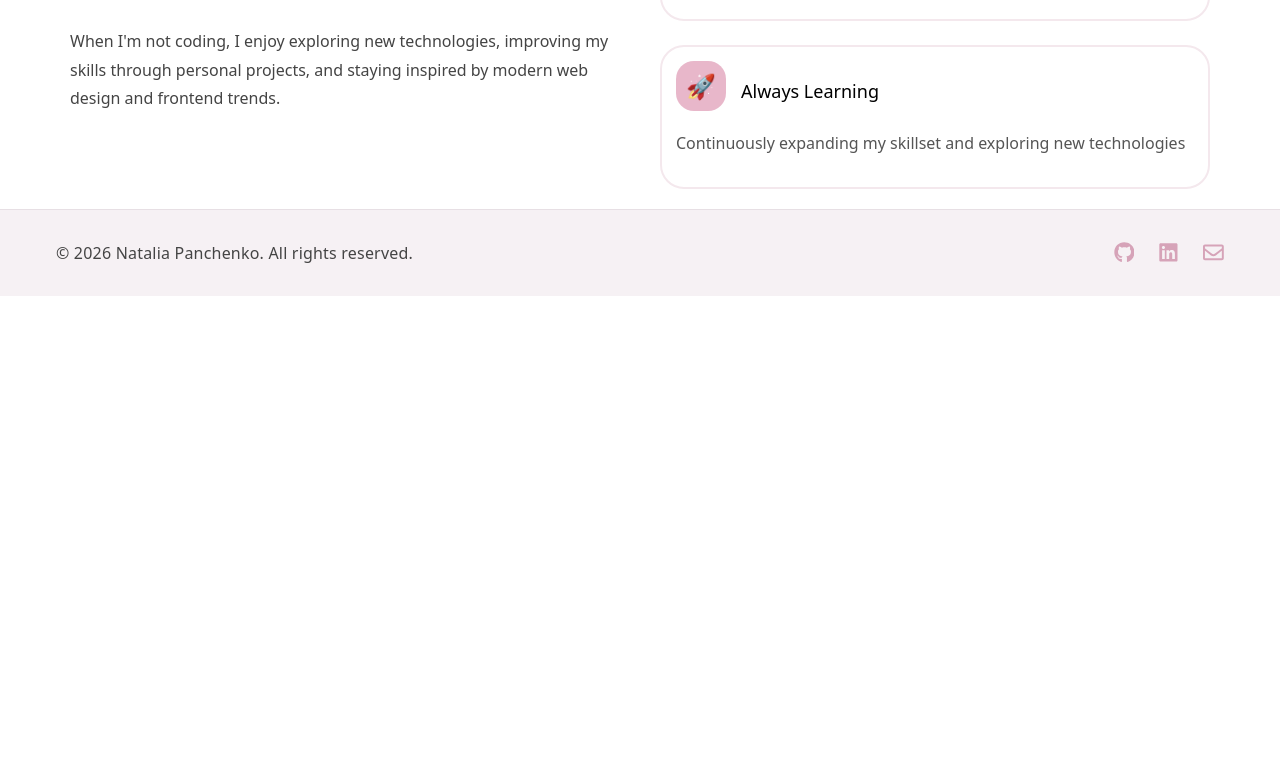
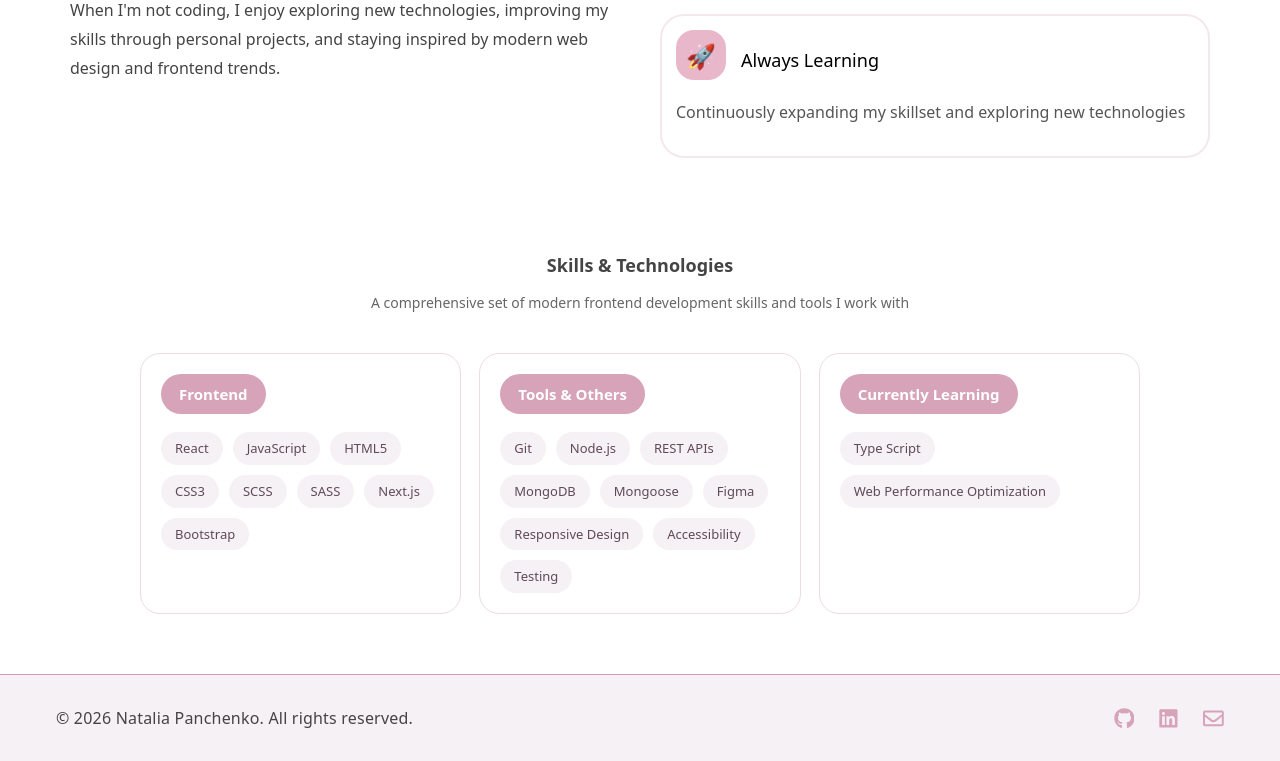
Before and after one commit to NataliaPanchenko/personal-portfolio, a Next.js app: page / in a window 1280 px wide. Shown: the part 1219-1980 px from the top of the page. Before the commit the page ends 1515 px from the top, so only its background shows below. Built offline with nearby package versions, Linux system fonts and the light colour scheme.

Commit message:
add skills component

```diff
--- a/components/AboutSection/AboutSection.js
+++ b/components/AboutSection/AboutSection.js
@@ -52,7 +52,7 @@ const Section = styled.section`
 const Title = styled.h2`
   text-align: center;
   margin-bottom: 50px;
-  font-size: 24px;
+  font-size: 22px;
 `;
 
 const Container = styled.div`
--- a/components/ProfileIntro.js
+++ b/components/ProfileIntro.js
@@ -96,12 +96,8 @@ const Badge = styled.div`
 
 const Title = styled.h1`
   margin-top: 20px;
-  font-size: 28px;
+  font-size: 24px;
   font-weight: 700;
-
-  @media (min-width: 768px) {
-    font-size: 36px;
-  }
 `;
 
 const Subtitle = styled.h2`
--- /dev/null
+++ b/components/Skills.js
@@ -0,0 +1,156 @@
+import styled from "styled-components";
+
+const skillsData = [
+  {
+    title: "Frontend",
+    skills: [
+      "React",
+      "JavaScript",
+      "HTML5",
+      "CSS3",
+      "SCSS",
+      "SASS",
+      "Next.js",
+      "Bootstrap",
+    ],
+  },
+  {
+    title: "Tools & Others",
+    skills: [
+      "Git",
+      "Node.js",
+      "REST APIs",
+      "MongoDB",
+      "Mongoose",
+      "Figma",
+      "Responsive Design",
+      "Accessibility",
+      "Testing",
+    ],
+  },
+  {
+    title: "Currently Learning",
+    skills: ["Type Script", "Web Performance Optimization"],
+  },
+];
+
+export default function Skills() {
+  return (
+    <Section id="skills">
+      <Container>
+        <Heading>Skills & Technologies</Heading>
+
+        <Subheading>
+          A comprehensive set of modern frontend development skills and tools I
+          work with
+        </Subheading>
+
+        <CardsWrapper>
+          {skillsData.map((category) => (
+            <Card key={category.title}>
+              <CardTitle>{category.title}</CardTitle>
+
+              <Tags>
+                {category.skills.map((skill) => (
+                  <Tag key={skill}>{skill}</Tag>
+                ))}
+              </Tags>
+            </Card>
+          ))}
+        </CardsWrapper>
+      </Container>
+    </Section>
+  );
+}
+
+const Section = styled.section`
+  width: 100%;
+  padding: 60px 16px;
+`;
+
+const Container = styled.div`
+  max-width: 1000px;
+  margin: 0 auto;
+`;
+
+const Heading = styled.h2`
+  font-size: 18px;
+  font-weight: 700;
+  text-align: center;
+  color: var(--text-color);
+  @media (max-width: 768px) {
+    font-size: 24px;
+  }
+`;
+
+const Subheading = styled.p`
+  text-align: center;
+  margin-top: 12px;
+  font-size: 14px;
+  color: var(--subtitle-color);
+  max-width: 600px;
+  margin-inline: auto;
+  line-height: 1.5;
+  @media (max-width: 768px) {
+    font-size: 13px;
+  }
+`;
+
+const CardsWrapper = styled.div`
+  display: grid;
+  grid-template-columns: repeat(3, 1fr);
+  gap: 18px;
+  margin-top: 40px;
+  @media (max-width: 992px) {
+    grid-template-columns: 1fr;
+    padding: 20px;
+  }
+`;
+
+const Card = styled.div`
+  background: white;
+  border: 1px solid #efdbe4;
+  border-radius: 20px;
+  padding: 20px;
+  min-height: 80px;
+  transition: all 0.3s ease;
+  &:hover {
+    transform: translateY(-6px);
+    border-color: var(--border-color);
+    box-shadow: var(--box-shadow);
+  }
+`;
+
+const CardTitle = styled.div`
+  display: inline-flex;
+  align-items: center;
+  justify-content: center;
+  padding: 10px 18px;
+  border-radius: 999px;
+  background: var(--main-color);
+  color: white;
+  font-size: 15px;
+  font-weight: 600;
+`;
+
+const Tags = styled.div`
+  display: flex;
+  flex-wrap: wrap;
+  gap: 10px;
+  margin-top: 18px;
+`;
+
+const Tag = styled.span`
+  background: var(--mobile-menu-bg);
+  color: var(--tag-color);
+  padding: 8px 14px;
+  border-radius: 999px;
+  font-size: 13px;
+  line-height: 1.3;
+  transition: 0.25s ease;
+
+  &:hover {
+    background: var(--tag-hover);
+    transform: scale(1.02);
+  }
+`;
--- a/pages/index.js
+++ b/pages/index.js
@@ -2,6 +2,7 @@ import AboutSection from "@/components/AboutSection/AboutSection";
 import Header from "@/components/Header";
 import ProfileIntro from "@/components/ProfileIntro";
 import Footer from "@/components/Footer";
+import Skills from "@/components/Skills";
 
 export default function HomePage() {
   return (
@@ -9,6 +10,8 @@ export default function HomePage() {
       <Header />
       <ProfileIntro />
       <AboutSection />
+      <Skills />
+
       <Footer />
     </>
   );
--- a/styles.js
+++ b/styles.js
@@ -22,6 +22,11 @@ export default createGlobalStyle`
     --icon-bg: #e8b7ca;
     --text-dark-color: #555;
     --icon-hover: #6d455a;
+    --tag-color: #5f4a56;
+    --tag-hover: #e8d7df;
+    --border-color: #d39ab5;
+    --box-shadow: 0 12px 30px rgba(211, 154, 181, 0.18),
+      0 4px 12px rgba(0, 0, 0, 0.06);
   }
 
   *,
```
